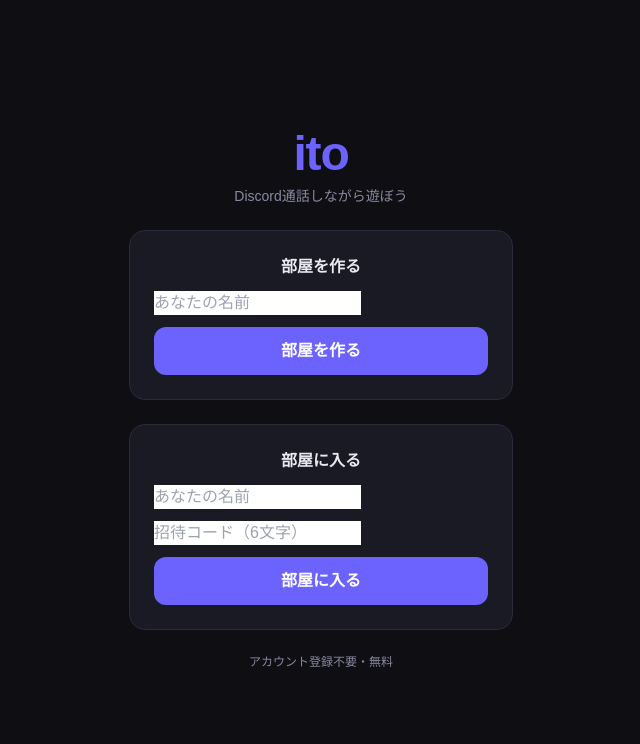
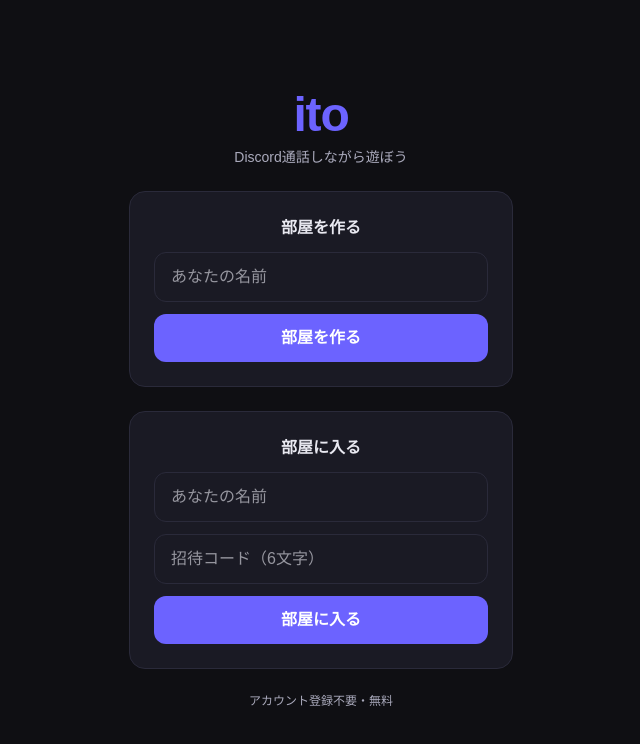
Before and after one commit to yoshidam1993-cmd/ito-game, a Next.js app: page / in a window 1280 px wide. Shown: the top 744 px of the page, without its empty margins (319-959 px from the left). Built offline with nearby package versions, Linux system fonts and the light colour scheme; no server answers.

Commit message:
fix: placeholder濃く・URLコピーボタン・スマホ対応

```diff
--- a/src/app/globals.css
+++ b/src/app/globals.css
@@ -7,7 +7,7 @@
   --surface: #1a1a24;
   --border: #2a2a3a;
   --text: #e8e8f0;
-  --muted: #8888a0;
+  --muted: #aaaabc;
   --accent: #6c63ff;
   --accent-hover: #7c73ff;
   --success: #22c55e;
@@ -61,12 +61,29 @@ body {
   border-color: var(--accent);
 }
 .input-field::placeholder {
-  color: var(--muted);
+  color: var(--text);
+  opacity: 0.6;
 }
 
 /* カード */
 .card {
-  @apply rounded-2xl p-6;
+  @apply rounded-2xl p-4 sm:p-6;
   background: var(--surface);
   border: 1px solid var(--border);
 }
+
+/* スマホ対応 */
+@media (max-width: 480px) {
+  .text-4xl {
+    font-size: 2rem;
+  }
+  .text-5xl {
+    font-size: 2.5rem;
+  }
+  .text-8xl {
+    font-size: 4.5rem;
+  }
+  .text-2xl {
+    font-size: 1.4rem;
+  }
+}
--- a/src/app/page.tsx
+++ b/src/app/page.tsx
@@ -78,7 +78,7 @@ export default function HomePage() {
 
         <div className="card space-y-3">
           <p className="text-center font-bold">部屋を作る</p>
-          <input className="input" placeholder="あなたの名前" value={name} onChange={(e) => setName(e.target.value)} />
+          <input className="input-field" placeholder="あなたの名前" value={name} onChange={(e) => setName(e.target.value)} />
           <button className="btn-primary" onClick={handleCreate} disabled={loading}>
             {loading ? '作成中...' : '部屋を作る'}
           </button>
@@ -86,8 +86,8 @@ export default function HomePage() {
 
         <div className="card space-y-3">
           <p className="text-center font-bold">部屋に入る</p>
-          <input className="input" placeholder="あなたの名前" value={name} onChange={(e) => setName(e.target.value)} />
-          <input className="input" placeholder="招待コード（6文字）" value={code} onChange={(e) => setCode(e.target.value.toUpperCase())} maxLength={6} />
+          <input className="input-field" placeholder="あなたの名前" value={name} onChange={(e) => setName(e.target.value)} />
+          <input className="input-field" placeholder="招待コード（6文字）" value={code} onChange={(e) => setCode(e.target.value.toUpperCase())} maxLength={6} />
           <button className="btn-primary" onClick={handleJoin} disabled={loading}>
             {loading ? '参加中...' : '部屋に入る'}
           </button>
--- a/src/components/LobbyView.tsx
+++ b/src/components/LobbyView.tsx
@@ -12,12 +12,20 @@ type Props = {
 
 export default function LobbyView({ room, players, isHost, onStartGame }: Props) {
   const [copying, setCopying] = useState(false)
+  const [copyingUrl, setCopyingUrl] = useState(false)
   const [starting, setStarting] = useState(false)
 
   async function copyCode() {
     await navigator.clipboard.writeText(room.invite_code)
     setCopying(true)
     setTimeout(() => setCopying(false), 1500)
+  }
+
+  async function copyUrl() {
+    const url = typeof window !== 'undefined' ? window.location.href : ''
+    await navigator.clipboard.writeText(url)
+    setCopyingUrl(true)
+    setTimeout(() => setCopyingUrl(false), 1500)
   }
 
   async function handleStart() {
@@ -63,12 +71,21 @@ export default function LobbyView({ room, players, isHost, onStartGame }: Props)
             {copying ? 'コピー完了！' : 'コピー'}
           </button>
         </div>
-        <p className="text-xs" style={{ color: 'var(--muted)' }}>
-          URLをコピーする場合は{' '}
-          <span style={{ color: 'var(--text)' }}>
-            {typeof window !== 'undefined' ? window.location.href : ''}
-          </span>
-        </p>
+
+        {/* URLコピーボタン */}
+        <div className="pt-1">
+          <button
+            onClick={copyUrl}
+            className="text-sm px-4 py-2 rounded-lg transition-colors w-full"
+            style={{
+              background: copyingUrl ? 'var(--success)' : 'var(--bg)',
+              color: copyingUrl ? '#fff' : 'var(--muted)',
+              border: '1px solid var(--border)',
+            }}
+          >
+            {copyingUrl ? '✓ URLをコピーしました！' : '🔗 招待URLをコピーする'}
+          </button>
+        </div>
       </div>
 
       {/* 参加者リスト */}
```
